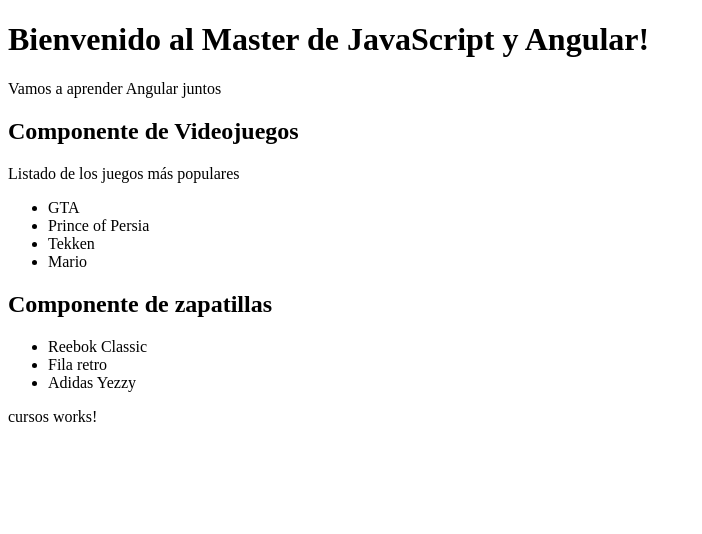
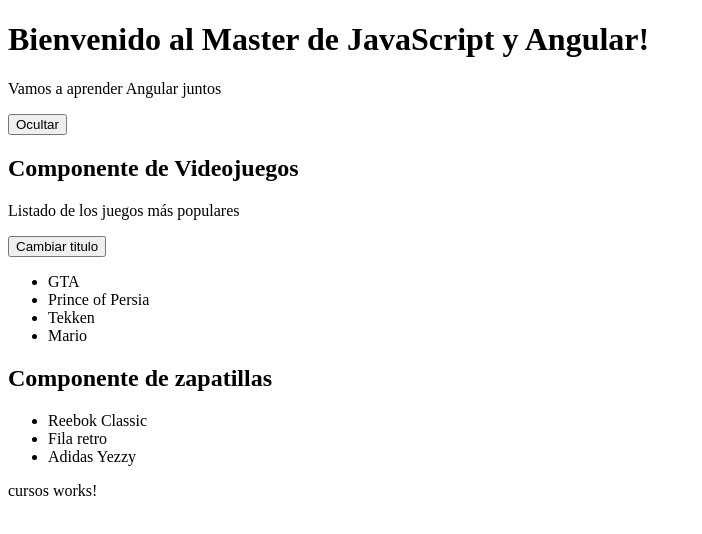
Before and after one commit to carlos-montesm/aprendiendo-angular, an Angular app: page / in a window 1280 px wide. Shown: the top 534 px of the page, without its empty margins (0-702 px from the left). Built offline with nearby package versions, Linux system fonts and the light colour scheme.

Commit message:
Added Lifecycle hooks to the video game component, and added and removed the same component with buttons in the app.component.html

```diff
--- a/src/app/app.component.html
+++ b/src/app/app.component.html
@@ -4,7 +4,10 @@
   </h1>
   <p>Vamos a aprender Angular juntos</p>
 
-  <videojuego></videojuego>
+  <button (click)="ocultarVideojuegos(false)" *ngIf="mostrar_videojuegos">Ocultar</button>
+  <button (click)="ocultarVideojuegos(true)" *ngIf="!mostrar_videojuegos">Mostrar</button>
+
+  <videojuego *ngIf="mostrar_videojuegos"></videojuego>
   <zapatillas></zapatillas>
   <cursos></cursos>
 </div>
--- a/src/app/app.component.ts
+++ b/src/app/app.component.ts
@@ -7,4 +7,9 @@
 })
 export class AppComponent {
   public title = 'Master de JavaScript y Angular';
+  public mostrar_videojuegos: boolean = true;
+
+  ocultarVideojuegos(value:boolean){
+    this.mostrar_videojuegos = value;
+  }
 }
--- a/src/app/videojuego/videojuego.component.html
+++ b/src/app/videojuego/videojuego.component.html
@@ -1,5 +1,8 @@
 <h2>{{titulo}}</h2>
 <p>{{listado}}</p>
+
+<button (click)="cambiarTitulo()">Cambiar titulo</button>
+
 <ul>
     <li>GTA</li>
     <li>Prince of Persia</li>
--- a/src/app/videojuego/videojuego.component.ts
+++ b/src/app/videojuego/videojuego.component.ts
@@ -1,10 +1,10 @@
-import { Component } from '@angular/core';
+import { Component, OnInit, DoCheck, OnDestroy } from '@angular/core';
 
 @Component({
     selector: 'videojuego',
     templateUrl: './videojuego.component.html'
 })
-export class VideojuegoComponent {
+export class VideojuegoComponent implements OnInit, DoCheck, OnDestroy {
     public titulo: string;
     public listado: string;
 
@@ -14,4 +14,20 @@
 
         console.log("Se ha cargado el componente: videojuego.component.ts");
     }
+
+    ngOnInit() {
+        console.log("OnInit ejecutado!!");
+    }
+
+    ngDoCheck() {
+        console.log("DoCheck ejecutado");
+    }
+
+    ngOnDestroy() {
+        console.log("OnDestroy ejecutado");
+    }
+
+    cambiarTitulo() {
+        this.titulo = "Nuevo titulo del componente";
+    }
 }
```
